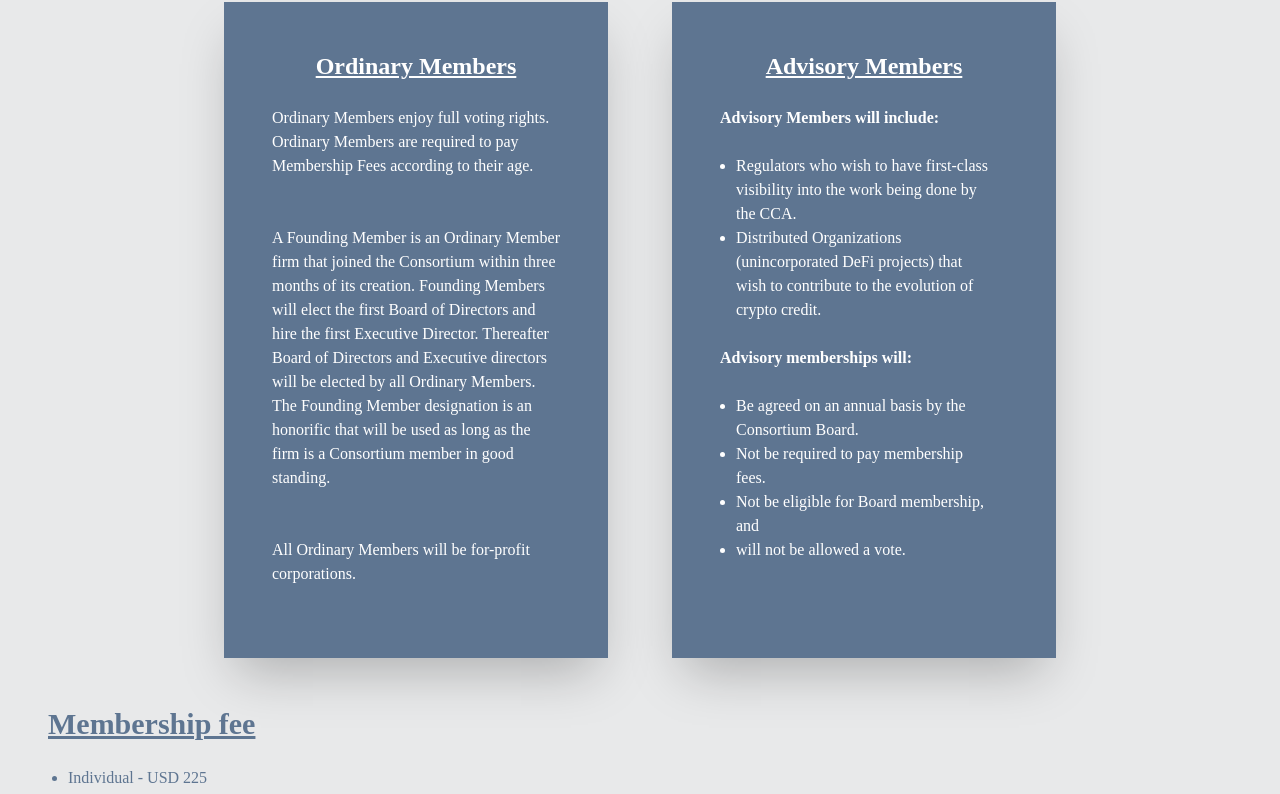
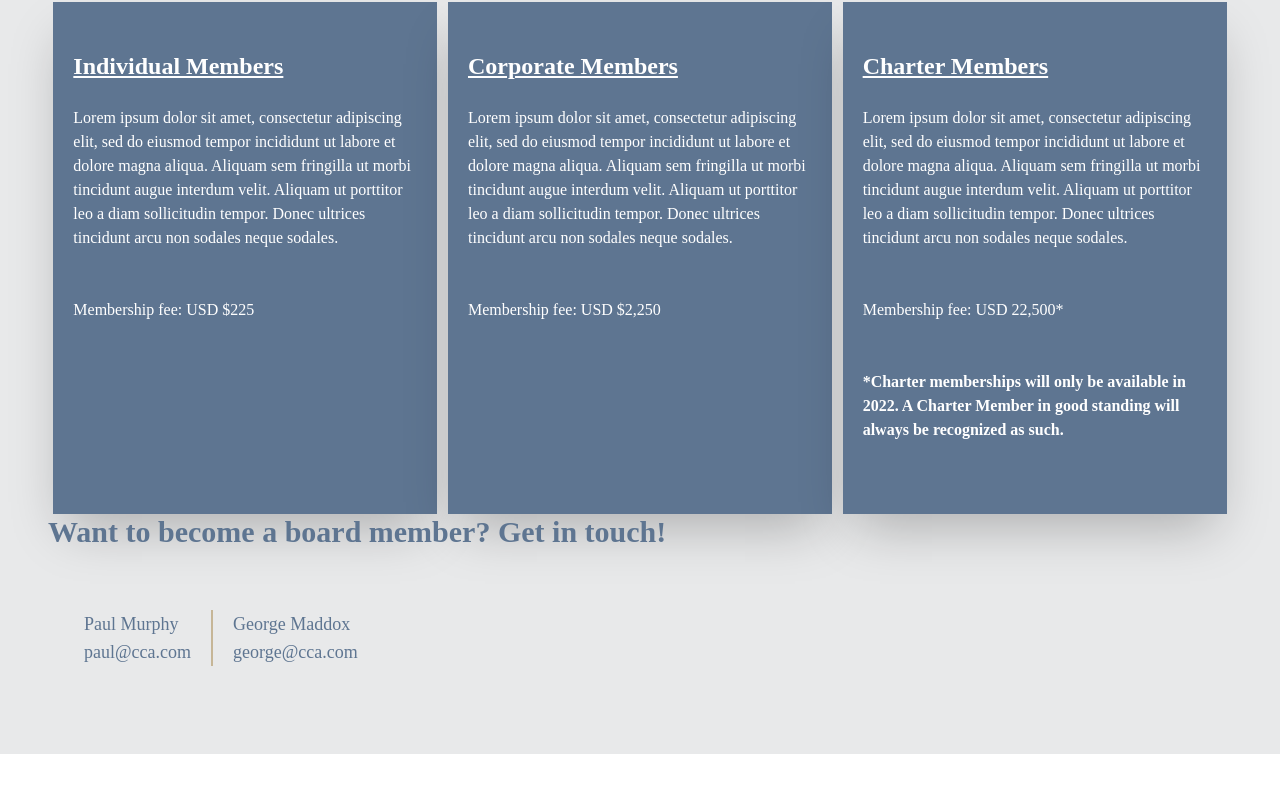
Before and after one commit to crypto-credit-association/cca-website, a Next.js app: page /membership in a window 1280 px wide. Shown: the part 1371-2165 px from the top of the page. Built offline with nearby package versions, Linux system fonts and the light colour scheme; a web font is replaced by a local one.

Commit message:
Membership page update

```diff
--- a/pages/board-members.js
+++ b/pages/board-members.js
@@ -38,10 +38,10 @@ function BoardMembersPage() {
                             bio=" Born in Argentina, Paul has lived and worked all over the world. He used to write a lot of code. Now he’s kind of rusty. He does whatever needs doing, whether or not it’s fun."
                             bioTwo="He believes the answer to most questions can be found in musical and opera scores." />
                         <BoardMembers
-                            img="/images/serge-ugarte.png"
-                            name="Serge Ugarte"
+                            img="/images/john-salomon.png"
+                            name="John Salomon"
                             title="Board Member"
-                            bio="Serge has a background in strategy and business development. Having held senior positions at Cisco, Accenture, and having founded his own research & management consulting, Serge has kean leadership skills. Currently, he specialises in disruptive architectures, such as blockchain, machine learning, and AI." />
+                            bio="Lorem ipsum dolor sit amet, consectetur adipiscing elit, sed do eiusmod tempor incididunt ut labore et dolore magna aliqua. Aliquam sem fringilla ut morbi tincidunt augue interdum velit. Aliquam ut porttitor leo a diam sollicitudin tempor. Donec ultrices tincidunt arcu non sodales neque sodales." />
                         <BoardMembers
                             img="/images/darshain.png"
                             name="Darshan Vaidya"
--- a/pages/membership.js
+++ b/pages/membership.js
@@ -73,36 +73,24 @@ function Membership() {
                     <li>Individuals:  any professionals, such as consultants, lawyers, accountants, traders with an interest in crypto lending. </li>
                   </ul>
               <h3 className="pb-6 text-3xl font-bold text-center pb-16 underline">Types of membership</h3>
-            <div className="grid grid-cols-1 md:grid-cols-2 max-w-4xl m-auto">
+            <div className="grid grid-cols-1 md:grid-cols-3">
+                <div className="bg-blue-dark md:w-96 h-full py-12 shadow-2xl mx-10 md:m-auto">
+                  <h4 className="text-white text-2xl font-semibold underline px-5">Individual Members</h4>
+                  <p className="py-6 text-white px-5">Lorem ipsum dolor sit amet, consectetur adipiscing elit, sed do eiusmod tempor incididunt ut labore et dolore magna aliqua. Aliquam sem fringilla ut morbi tincidunt augue interdum velit. Aliquam ut porttitor leo a diam sollicitudin tempor. Donec ultrices tincidunt arcu non sodales neque sodales.</p>
+                  <p className="py-6 text-white px-5">Membership fee:  USD $225</p>
+                </div>
                 <div className="bg-blue-dark md:w-96 h-full py-12 shadow-2xl mx-5 md:m-auto">
-                  <h4 className="text-white text-center text-2xl font-semibold underline">Ordinary Members</h4>
-                  <p className="py-6 text-white px-5 md:px-12">Ordinary Members enjoy full voting rights. Ordinary Members are required to pay Membership Fees according to their age.</p>
-                  <p className="py-6 text-white px-5 md:px-12">A Founding Member is an Ordinary Member firm that joined the Consortium within three months of its creation. Founding Members will elect the first Board of Directors and hire the first Executive Director. Thereafter Board of Directors and Executive directors will be elected by all Ordinary Members. The Founding Member designation is an honorific that will be used as long as the firm is a Consortium member in good standing.</p>
-                  <p className="py-6 text-white px-5 md:px-12">All Ordinary Members will be for-profit corporations. </p>
+                  <h4 className="text-white text-2xl font-semibold underline px-5">Corporate Members</h4>
+                  <p className="py-6 text-white px-5">Lorem ipsum dolor sit amet, consectetur adipiscing elit, sed do eiusmod tempor incididunt ut labore et dolore magna aliqua. Aliquam sem fringilla ut morbi tincidunt augue interdum velit. Aliquam ut porttitor leo a diam sollicitudin tempor. Donec ultrices tincidunt arcu non sodales neque sodales.</p>
+                  <p className="py-6 text-white px-5">Membership fee:  USD $2,250</p>
                 </div>
                 <div className="bg-blue-dark mt-10 md:w-96 h-full py-12 shadow-2xl mx-5 md:m-auto">
-                  <h4 className="text-white text-center text-2xl font-semibold underline">Advisory Members</h4>
-                  <p className="py-6 text-white px-5 md:px-12 font-semibold">Advisory Members will include:</p>
-                  <ul className="ml-5 md:ml-0 list-outside list-disc px-5 md:px-16">
-                    <li className="text-white">Regulators who wish to have first-class visibility into the work being done by the CCA.</li>
-                    <li className="text-white">Distributed Organizations (unincorporated DeFi projects) that wish to contribute to the evolution of crypto credit.</li>
-                  </ul>
-                  <p className="py-6 text-white px-5 md:px-12 font-semibold">Advisory memberships will:</p>
-                  <ul className="ml-5 md:ml-0 list-outside list-disc px-5 md:px-16">
-                    <li className="text-white">Be agreed on an annual basis by the Consortium Board.</li>
-                    <li className="text-white">Not be required to pay membership fees.</li>
-                    <li className="text-white">Not be eligible for Board membership, and</li>
-                    <li className="text-white">will not be allowed a vote.</li>
-                  </ul>
+                  <h4 className="text-white text-2xl font-semibold underline px-5">Charter Members</h4>
+                  <p className="py-6 text-white px-5">Lorem ipsum dolor sit amet, consectetur adipiscing elit, sed do eiusmod tempor incididunt ut labore et dolore magna aliqua. Aliquam sem fringilla ut morbi tincidunt augue interdum velit. Aliquam ut porttitor leo a diam sollicitudin tempor. Donec ultrices tincidunt arcu non sodales neque sodales.</p>
+                  <p className="py-6 text-white px-5">Membership fee:  USD 22,500*</p>
+                  <p className="py-6 px-5 font-semibold text-white">*Charter memberships will only be available in 2022. A Charter Member in good standing will always be recognized as such.</p>
                 </div>
             </div>
-            <h3 className="pt-24 md:pt-12 pb-6 text-3xl font-bold underline">Membership fee</h3>
-            <ul className="ml-5 md:ml-0 list-outside list-disc px-5">
-                    <li>Individual - USD 225</li>
-                    <li>Corporate - USD 2,250</li>
-                    <li>Charter - USD 22,500*</li>
-            </ul>
-            <p className="py-6 px-5 font-semibold">*Charter memberships will only be available in 2022. A Charter Member in good standing will always be recognized as such.</p>
             <GetinTouch />
           </div>
         </div>
--- a/src/components/layout/footer.js
+++ b/src/components/layout/footer.js
@@ -28,7 +28,7 @@ export const Footer = () => {
             <Link href="/mission">
             <p className="gridIndividual text-blue-dark ml-4 text-sm hover:underline">Mission</p>
             </Link>
-            <Link href="/reports">
+            <Link href="/legal">
             <p className="gridIndividual text-blue-dark ml-4 text-sm hover:underline">Legal</p>
           </Link>
           </div>
```
Also changed, not shown: public/images/john-salomon.jpg (added), public/images/john-salomon.png (added).
